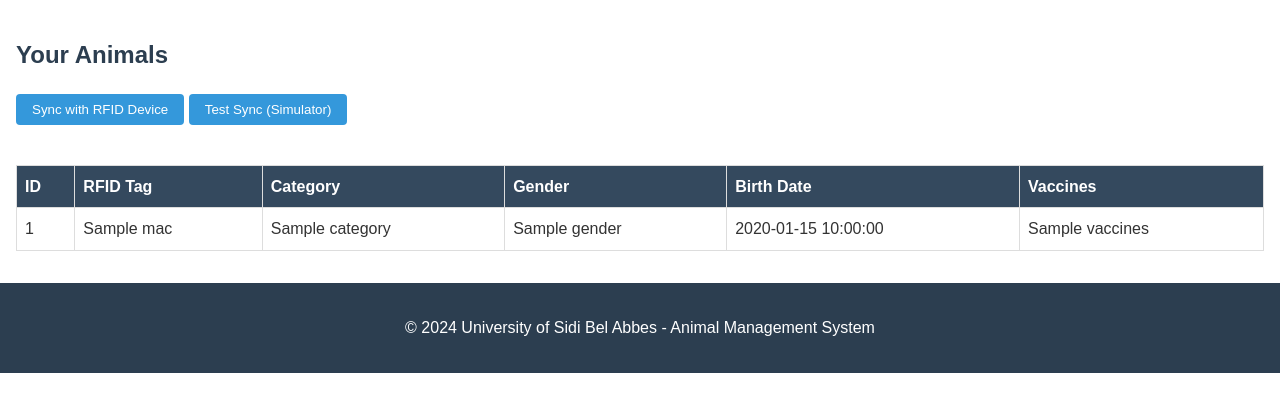
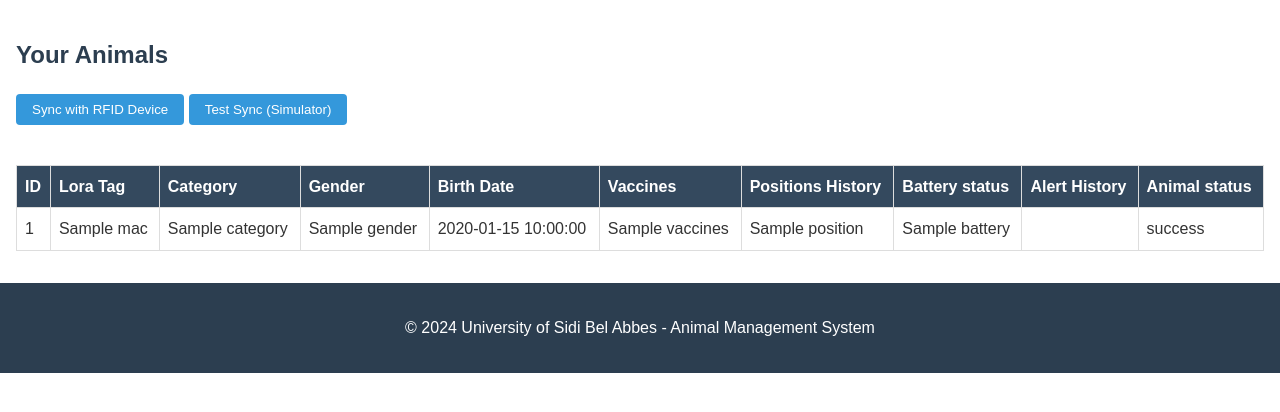
Before and after one commit to animalmanagementbouclelora2526/animal_management, a Flask app: template templates/eleveur/dashboard.html in a window 1280 px wide. Shown: the part 168-580 px from the top of the page. Run offline with Flask 3, Linux system fonts and the light colour scheme; the template is opened without the code that fills it: most values are stand-ins (such as "Sample title", 1, 10 or a date in 2020); parts of the project's set-up code (start-up, migrations or seed data) failed here and were passed over.

Commit message:
Update dashboard.html

```diff
--- a/templates/eleveur/dashboard.html
+++ b/templates/eleveur/dashboard.html
@@ -14,11 +14,15 @@
                 <thead>
                     <tr>
                         <th>ID</th>
-                        <th>RFID Tag</th>
+                        <th>Lora Tag</th>
                         <th>Category</th>
                         <th>Gender</th>
                         <th>Birth Date</th>
                         <th>Vaccines</th>
+                        <th>Positions History </th>
+                        <th>Battery status</th>
+                        <th>Alert History</th>
+                        <th>Animal status</th>
                     </tr>
                 </thead>
                 <tbody>
@@ -30,6 +34,10 @@
                         <td>{{ animal.Gender }}</td>
                         <td>{{ animal.Birth_date }}</td>
                         <td>{{ animal.Vaccines }}</td>
+                        <td>{{ animal.position }}</td>
+                        <td>{{ animal.battery }}</td>
+                        <td>{{ animal.alert }}</td>
+                        <td>{{ animal.status }}</td>
                     </tr>
                     {% else %}
                     <tr>
```
